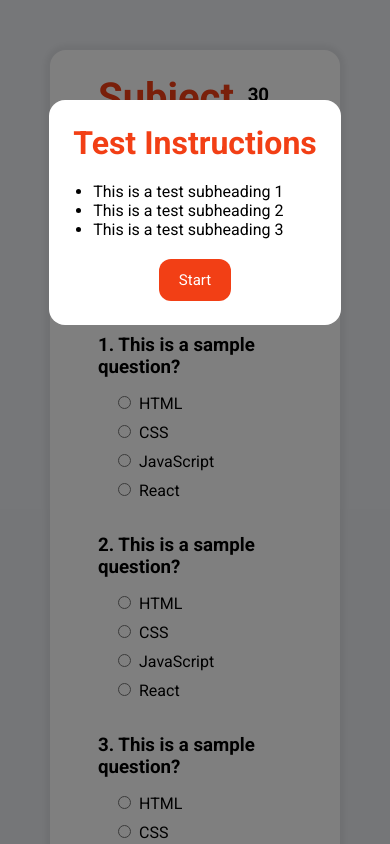
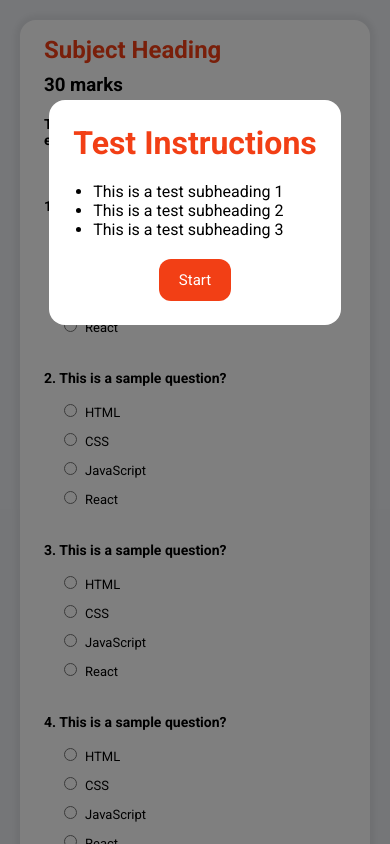
Before and after one commit to psmaan/qpaper, a React (Create React App) app: page /exampage in a window 390 px wide. Shown: the top 844 px of the page. Built offline with nearby package versions, Linux system fonts and the light colour scheme.

Commit message:
responsive fix 2

```diff
--- a/src/App.css
+++ b/src/App.css
@@ -111,7 +111,7 @@ body {
 .registration-container {
   display: flex;
   flex-direction: row;
-  padding: 50px 0;
+  padding: 50px 20px;
   justify-content: center;
 }
 
@@ -347,6 +347,22 @@ body {
   .registration-landing {
     width: 90%;
     margin: 0 auto;
+  }
+}
+
+@media (max-width: 450px) {
+  .registration-container {
+    padding-top: 20px;
+  }
+  .registration-form-name {
+    display: flex;
+    flex-direction: column;
+  }
+  .welcome-headers > h1 {
+    font-size: 30px;
+  }
+  .registration-navbar {
+    padding: 10px;
   }
 }
 
@@ -595,6 +611,22 @@ h3.subject-align {
   border: none;
 }
 
+@media (max-width: 450px) {
+  .landing-header {
+    flex-direction: column;
+  }
+  .landing-header > button {
+    margin-top: 20px;
+  }
+  .student-grid-row {
+    grid-template-columns: 50px 120px repeat(3, 60px);
+
+  }
+  .student-grid {
+    overflow-x: scroll;
+  }
+}
+
 /* Examination page */
 
 
@@ -673,6 +705,8 @@ h3.subject-align {
   box-shadow: 0 0 5px 5px rgba(0, 0, 0, 0.3);
 }
 
+
+
 .test-application-header {
   display: flex;
   flex-direction: row;
@@ -735,6 +769,21 @@ h3.subject-align {
   border: none;
   background-color: #f23f15;
   color: white;
+}
+
+@media (max-width: 768px) {
+  .test-application-container {
+    width: 80%;
+  }
+
+  .price-pay {
+    align-items: flex-start;
+    flex-direction: column;
+  }
+
+  .price-pay > div {
+    margin: 10px 0;
+  }
 }
 
 /* Exampage */
@@ -832,6 +881,56 @@ h3.subject-align {
   border-radius: 8px;
 }
 
+@media (max-width: 620px) {
+  .exam-landing {
+    margin: 20px;
+    padding: 16px 24px;
+  }
+  .exam-header {
+    flex-direction: column;
+  }
+  .exam-header > h1 {
+    font-size: 30px;
+  }
+  .exam-landing > h3 {
+    margin-top: 20px;
+    font-size: 14px;
+  }
+  .exam-form {
+    margin-top: 50px;
+  }
+}
+
+@media (max-width: 450px) {
+  .exam-landing {
+    margin: 20px;
+    padding: 16px 24px;
+  }
+  .exam-header {
+    flex-direction: column;
+  }
+  .exam-header > h1 {
+    font-size: 24px;
+  }
+  .exam-landing > h3 {
+    margin-top: 20px;
+    font-size: 14px;
+  }
+  .exam-form {
+    margin-top: 50px;
+  }
+  .exam-question > h3 {
+    font-size: 14px;
+  }
+  .exam-question > label {
+    font-size: 13px;
+  }
+}
+
+.exam-submit {
+  margin-top: 30px;
+}
+
 /* Result Page */
 
 .result-landing {
```
